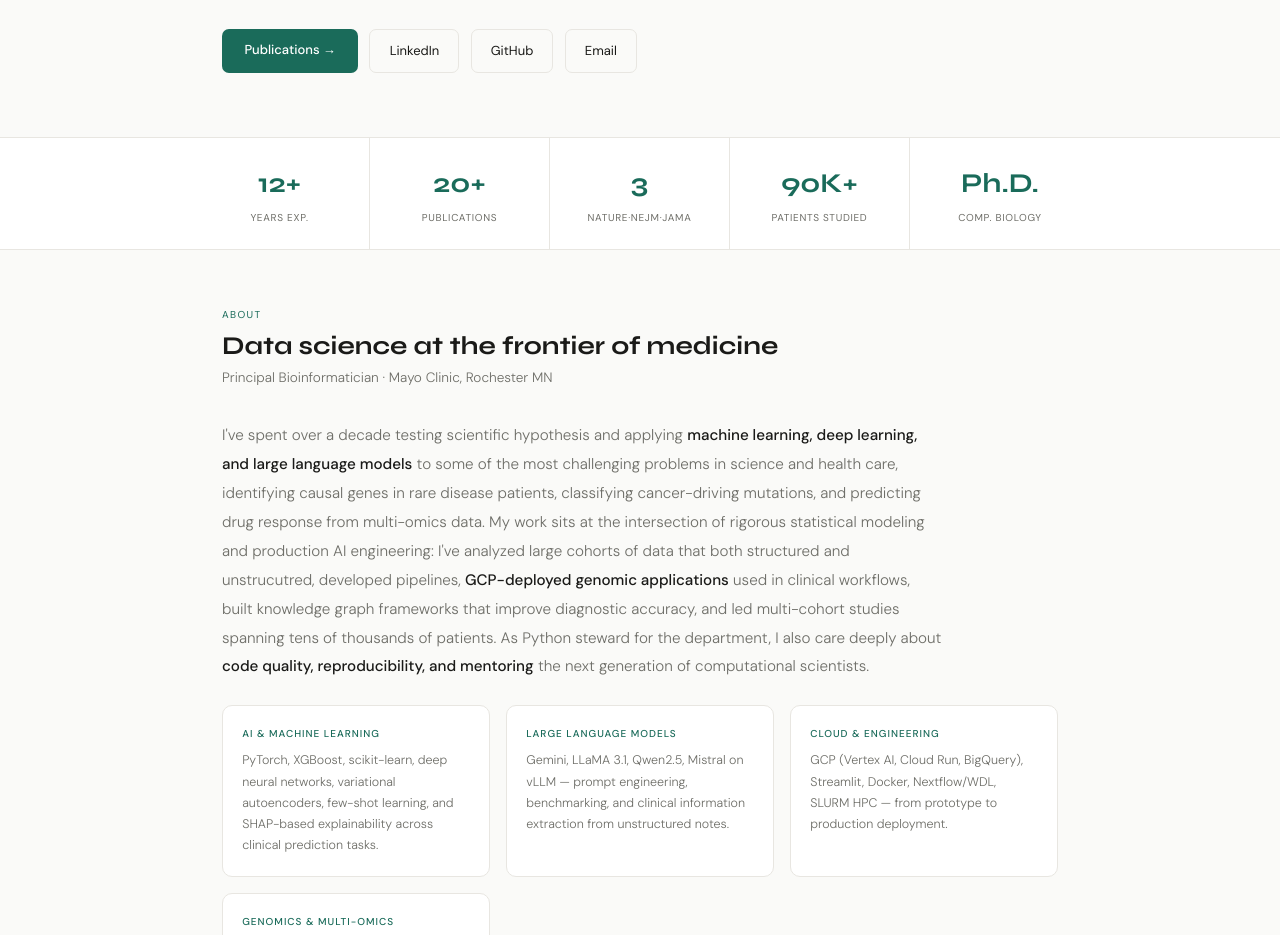
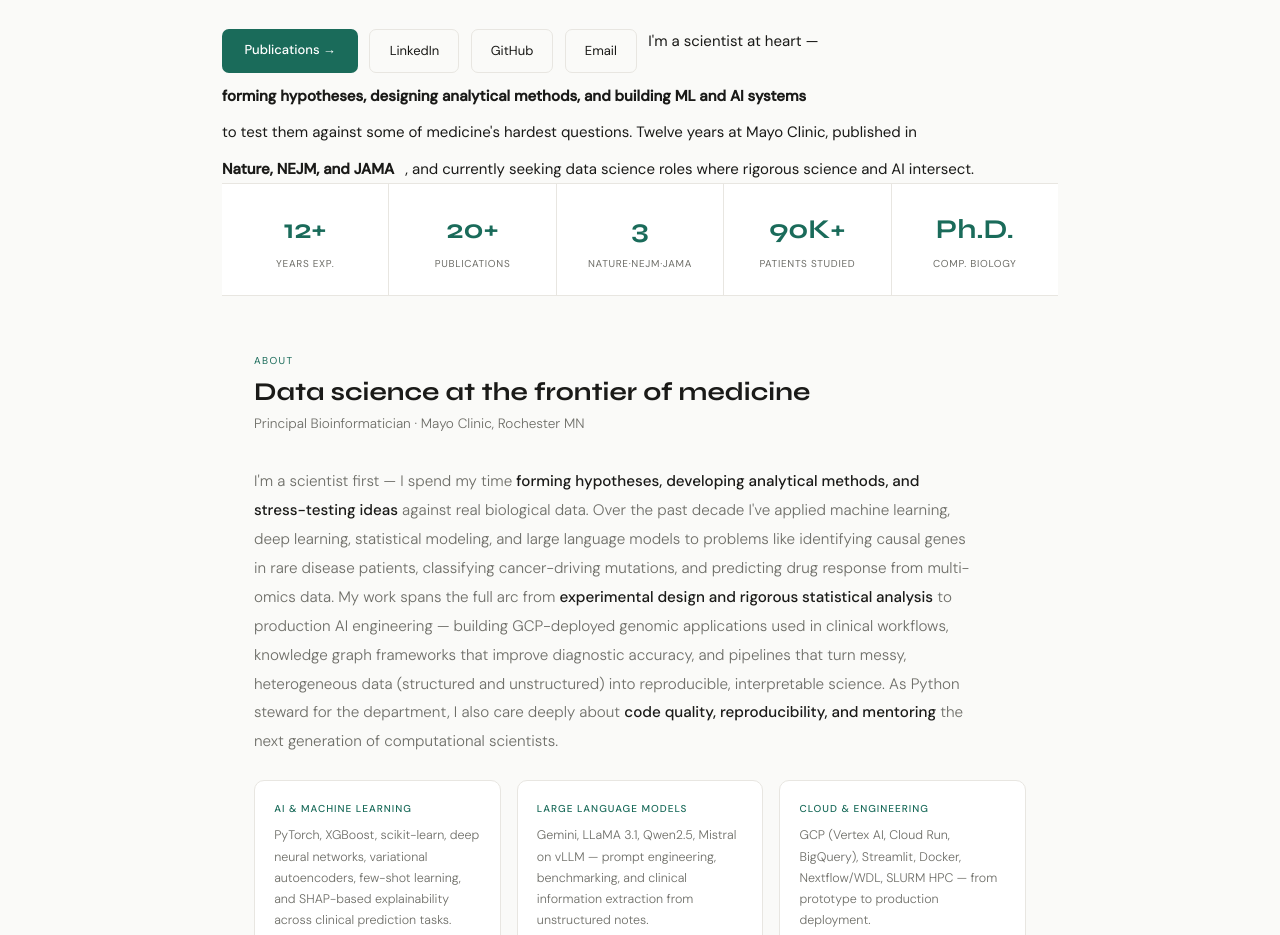
Before and after one commit to rohandavidg/rohangnanaolivu, a plain HTML site: page index.html in a window 1280 px wide. Shown: the part 503-1438 px from the top of the page. Drawn offline with Linux system fonts and the light colour scheme.

Commit message:
updated description

```diff
--- a/index.html
+++ b/index.html
@@ -152,7 +152,7 @@ footer{border-top:1px solid var(--border);padding:1.2rem;text-align:center;font-
     <a href="https://linkedin.com/in/rohan-david-gnanaolivu-ph-d-287b3016/" target="_blank" class="btn-s">LinkedIn</a>
     <a href="https://github.com/rohandavidg" target="_blank" class="btn-s">GitHub</a>
     <a href="mailto:rohandavidg@gmail.com" class="btn-s">Email</a>
-  </div>
+  </div<p class="hero-desc">I'm a scientist at heart — <strong>forming hypotheses, designing analytical methods, and building ML and AI systems</strong> to test them against some of medicine's hardest questions. Twelve years at Mayo Clinic, published in <strong>Nature, NEJM, and JAMA</strong>, and currently seeking data science roles where rigorous science and AI intersect.</p>
 </div>
 
 <div class="stats">
@@ -167,7 +167,7 @@ footer{border-top:1px solid var(--border);padding:1.2rem;text-align:center;font-
   <p class="ey">About</p>
   <h2>Data science at the frontier of medicine</h2>
   <p class="h2sub">Principal Bioinformatician · Mayo Clinic, Rochester MN</p>
-  <p class="about-body">I've spent over a decade testing scientific hypothesis and  applying <strong>machine learning, deep learning, and large language models</strong> to some of the most challenging problems in science and health care, identifying causal genes in rare disease patients, classifying cancer-driving mutations, and predicting drug response from multi-omics data. My work sits at the intersection of rigorous statistical modeling and production AI engineering: I've analyzed large cohorts of data that both structured and unstrucutred, developed pipelines,  <strong>GCP-deployed genomic applications</strong> used in clinical workflows, built knowledge graph frameworks that improve diagnostic accuracy, and led multi-cohort studies spanning tens of thousands of patients. As Python steward for the department, I also care deeply about <strong>code quality, reproducibility, and mentoring</strong> the next generation of computational scientists.</p>
+  <p class="about-body">I'm a scientist first — I spend my time <strong>forming hypotheses, developing analytical methods, and stress-testing ideas</strong> against real biological data. Over the past decade I've applied machine learning, deep learning, statistical modeling, and large language models to problems like identifying causal genes in rare disease patients, classifying cancer-driving mutations, and predicting drug response from multi-omics data. My work spans the full arc from <strong>experimental design and rigorous statistical analysis</strong> to production AI engineering — building GCP-deployed genomic applications used in clinical workflows, knowledge graph frameworks that improve diagnostic accuracy, and pipelines that turn messy, heterogeneous data (structured and unstructured) into reproducible, interpretable science. As Python steward for the department, I also care deeply about <strong>code quality, reproducibility, and mentoring</strong> the next generation of computational scientists.</p>
   <div class="skills-grid">
     <div class="skill-card"><div class="skill-card-label">AI & Machine Learning</div><p>PyTorch, XGBoost, scikit-learn, deep neural networks, variational autoencoders, few-shot learning, and SHAP-based explainability across clinical prediction tasks.</p></div>
     <div class="skill-card"><div class="skill-card-label">Large Language Models</div><p>Gemini, LLaMA 3.1, Qwen2.5, Mistral on vLLM — prompt engineering, benchmarking, and clinical information extraction from unstructured notes.</p></div>
```
